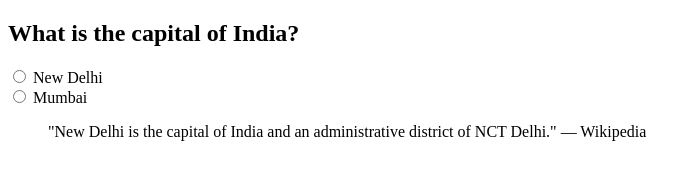
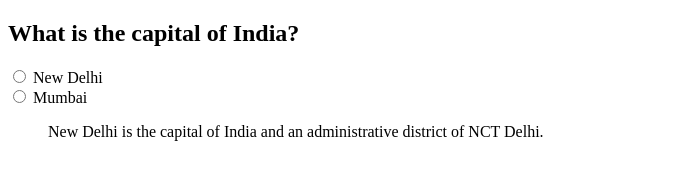
Before and after one commit to acciojob/trivia-5kul, a website: page main.html in a window 1280 px wide. Shown: the whole page, without its empty margins (0-700 px from the left). Drawn offline with Linux system fonts and the light colour scheme.

Commit message:
created a submission

```diff
--- a/main.html
+++ b/main.html
@@ -23,7 +23,7 @@
   </form>
 
   <blockquote class="quote">
-    "New Delhi is the capital of India and an administrative district of NCT Delhi." — Wikipedia
+    New Delhi is the capital of India and an administrative district of NCT Delhi.
   </blockquote>
     <script type="text/javascript" src="./script.js">
 </script>
```
